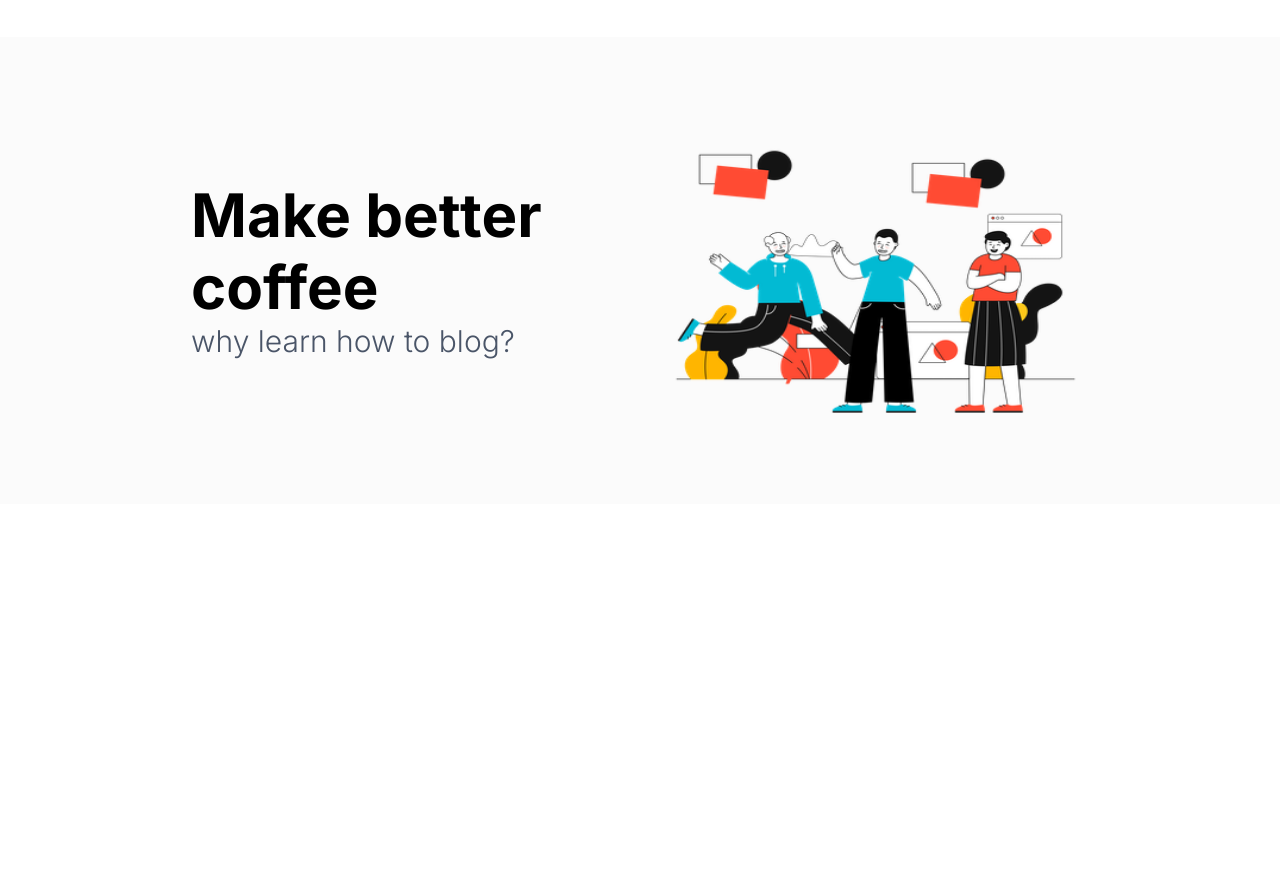
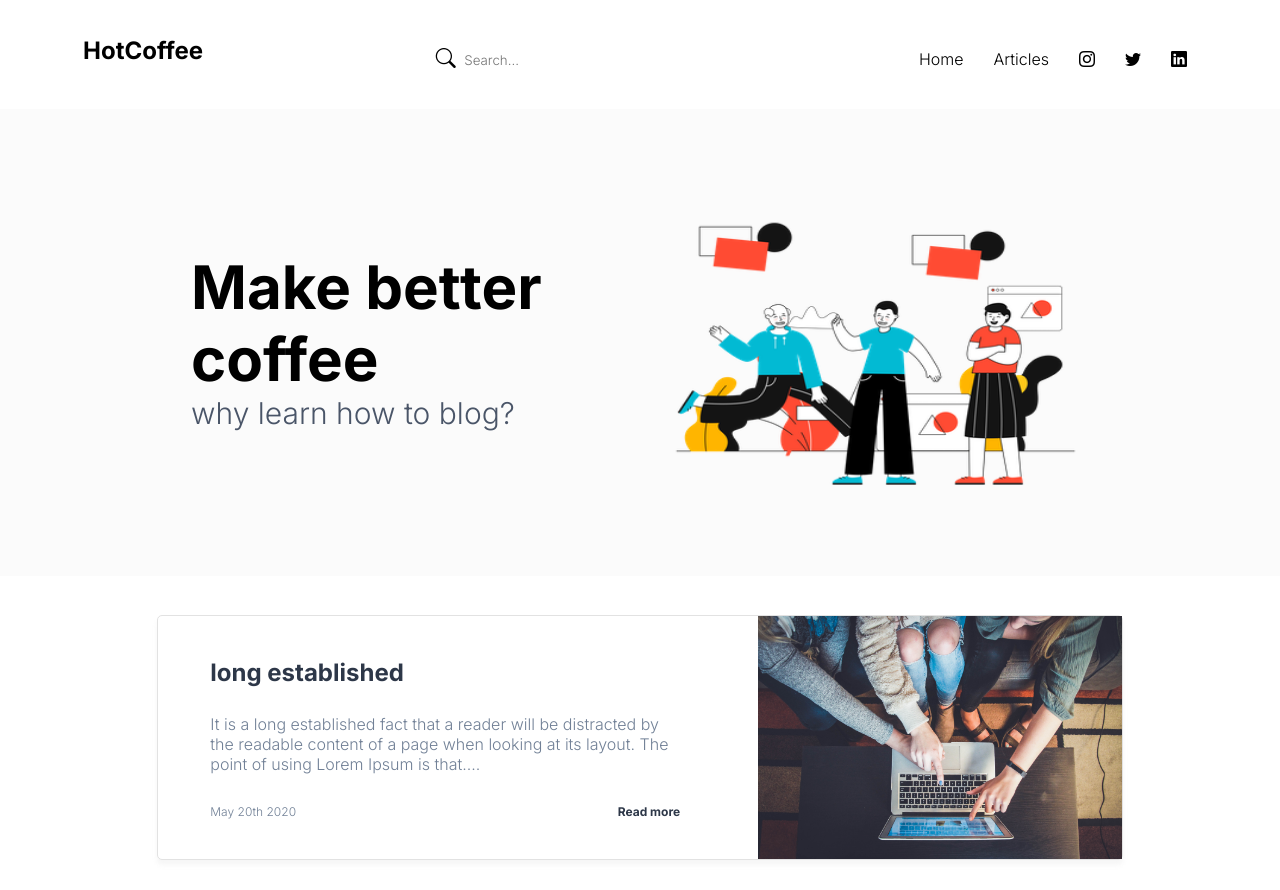
Before and after one commit to rodriguesJeff/landing-page-tds, a plain HTML site: page index.html in a window 1280 px wide. Before the commit the page ends 800 px from the top, so only its background shows below. Drawn offline with nearby package versions, Linux system fonts and the light colour scheme; files whose address does not match are found by name.

Commit message:
Secao de anuncio finalizada

```diff
--- a/index.html
+++ b/index.html
@@ -43,6 +43,7 @@
         </nav>
       </div>
       <main class="main">
+        <div class="container-main">
           <div class="container-presentation">
             <div class="container-presetation-text">
               <h1>Make better coffee</h1>
@@ -52,14 +53,16 @@
           </div>
           <div class="container-announcement">
             <div class="container-announcement-text">
-            <h5>long established</h5>
+              <h2>long established</h2>
               <p>
-              It is a long established fact that a reader will be distracted by
-              the readable content of a page when looking at its layout. The
-              point of using Lorem Ipsum is that....
+                It is a long established fact that a reader will be distracted
+                by the readable content of a page when looking at its layout.
+                The point of using Lorem Ipsum is that....
               </p>
-            <h6>May 20th 2020</h6>
-            <h6>Read more</h6>
+              <div class="container-announcement-footer">
+                <h6 class="date">May 20th 2020</h6>
+                <h6 class="read-more">Read more</h6>
+              </div>
             </div>
             <img src="src/images//user.jpg" alt="" />
           </div>
@@ -68,9 +71,9 @@
               <img src="src/images/posts-image-1.jpg" alt="" />
               <h1>long established</h1>
               <h5>
-              It is a long established fact that a reader will be distracted by
-              the readable content of a page when looking at its layout. The
-              point of using Lorem Ipsum is that....
+                It is a long established fact that a reader will be distracted
+                by the readable content of a page when looking at its layout.
+                The point of using Lorem Ipsum is that....
               </h5>
               <h6>May 20th 2020</h6>
               <h6>Read more</h6>
@@ -79,9 +82,9 @@
               <img src="src/images/posts-image-2.jpg" alt="" />
               <h1>long established</h1>
               <h5>
-              It is a long established fact that a reader will be distracted by
-              the readable content of a page when looking at its layout. The
-              point of using Lorem Ipsum is that....
+                It is a long established fact that a reader will be distracted
+                by the readable content of a page when looking at its layout.
+                The point of using Lorem Ipsum is that....
               </h5>
               <h6>May 20th 2020</h6>
               <h6>Read more</h6>
@@ -90,12 +93,13 @@
               <img src="src/images/posts-image-3.jpg" alt="" />
               <h1>long established</h1>
               <h5>
-              It is a long established fact that a reader will be distracted by
-              the readable content of a page when looking at its layout. The
-              point of using Lorem Ipsum is that....
+                It is a long established fact that a reader will be distracted
+                by the readable content of a page when looking at its layout.
+                The point of using Lorem Ipsum is that....
               </h5>
               <h6>May 20th 2020</h6>
               <h6>Read more</h6>
+            </div>
           </div>
         </div>
       </main>
--- a/src/css/main.css
+++ b/src/css/main.css
@@ -3,6 +3,13 @@
   display: flex;
   align-items: center;
   justify-content: center;
+  background-color: #fbfbfb;
+  margin-top: 27px;
+  margin-bottom: 39px;
+  padding-left: 127px;
+  padding-right: 93px;
+  padding-top: 70px;
+  padding-bottom: 74px;
 }
 
 .container-presentation h1 {
@@ -28,7 +35,53 @@
 
 .container-announcement {
   grid-area: container-announcement;
-  display: none;
+  display: flex;
+  width: 966px;
+  margin-left: auto;
+  margin-right: auto;
+  background: #ffffff;
+  border: 1px solid #e2e2e2;
+  box-sizing: border-box;
+  box-shadow: 0px 5px 4px rgba(221, 221, 221, 0.25);
+  border-radius: 5px;
+  padding-left: 52.27px;
+  justify-content: center;
+}
+
+.container-announcement h2 {
+  padding-top: 42px;
+  padding-bottom: 27px;
+  color: #2d3748;
+}
+
+.container-announcement p {
+  padding-right: 77.4px;
+  padding-bottom: 30px;
+  color: #718096;
+}
+
+.container-announcement-footer {
+  padding-right: 77.4px;
+  display: flex;
+  flex-flow: wrap;
+  justify-content: space-between;
+}
+
+.date {
+  color: #718096;
+  font-weight: normal;
+  font-size: 12px;
+}
+
+.read-more {
+  font-weight: 700;
+  color: #2d3748;
+  font-size: 12px;
+}
+
+.container-announcement img {
+  width: 433.24px;
+  height: 243px;
 }
 
 .container-posts {
--- a/src/css/style.css
+++ b/src/css/style.css
@@ -12,7 +12,6 @@
   margin-top: 36px;
   margin-left: 83px;
   margin-right: 93px;
-  display: none;
 }
 
 .main {
@@ -21,13 +20,8 @@
     'container-presentation'
     'container-announcement'
     'container-posts';
+  display: grid;
   grid-gap: 10px;
-  background-color: #fbfbfb;
-  margin-top: 27px;
-  padding-left: 127px;
-  padding-right: 93px;
-  padding-top: 70px;
-  padding-bottom: 74px;
 }
 
 .footer {
```
Lines whose indentation alone changed are shown as unchanged.
